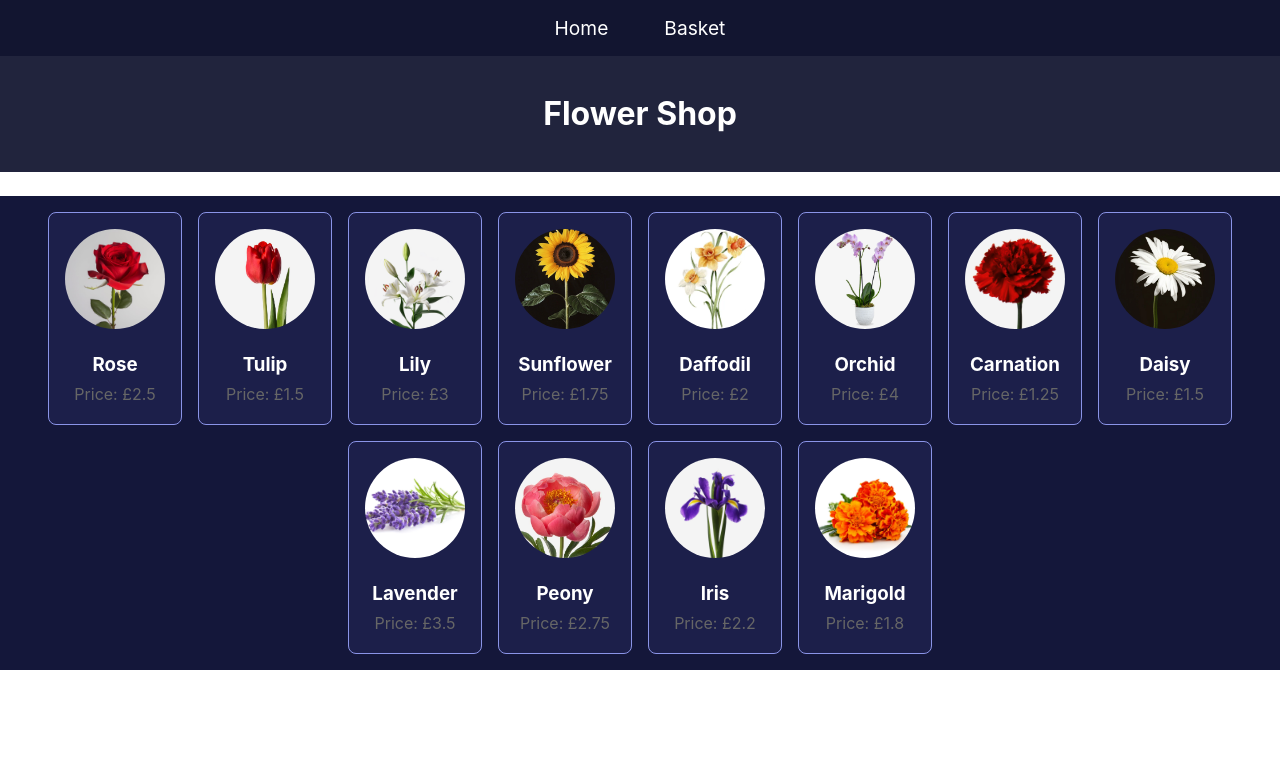
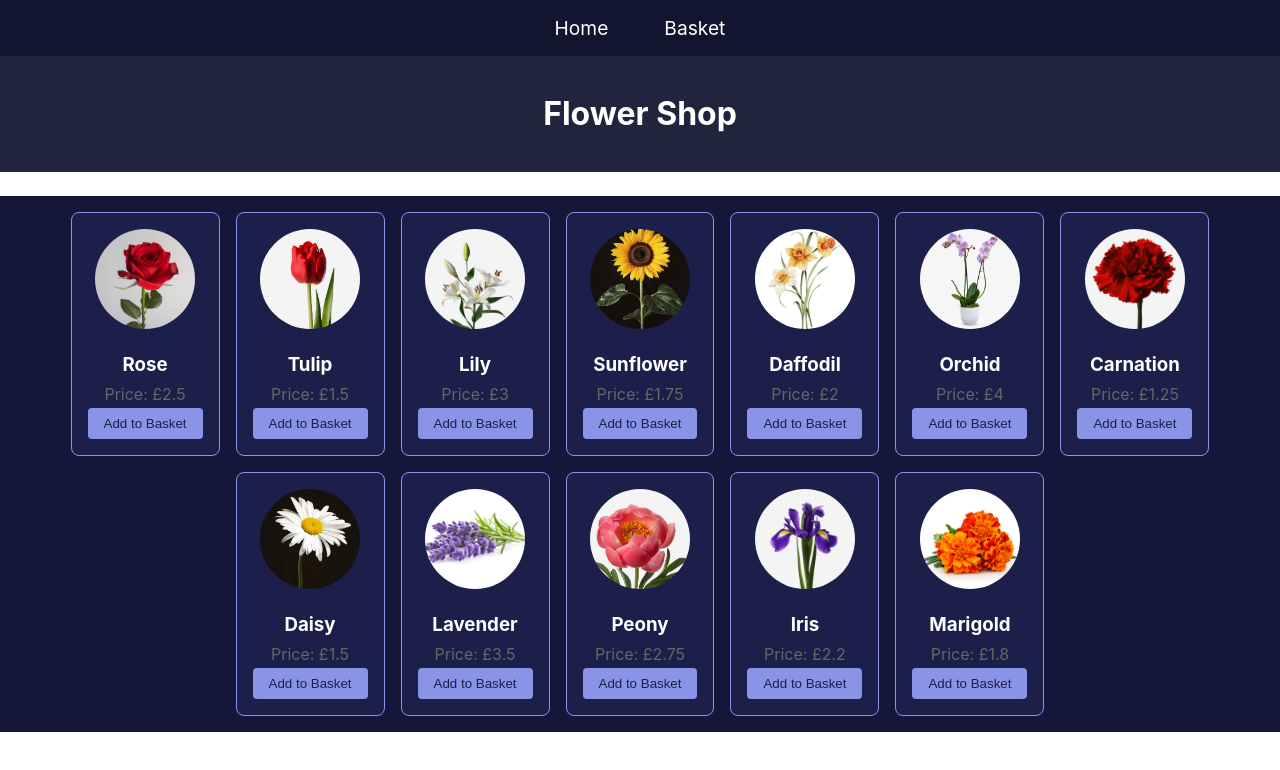
Before and after one commit to anumhaider/FlowerShop, a React (Create React App) app: page / in a window 1280 px wide. Shown: the top 770 px of the page. Built offline with nearby package versions, Linux system fonts and the light colour scheme; the HTML template or start-up script is replaced by a standard one.

Commit message:
get toast to work and add hook

```diff
--- a/src/App.js
+++ b/src/App.js
@@ -1,41 +1,17 @@
-import React, { useState } from 'react';
+import React from 'react';
 import { BrowserRouter as Router, Route, Routes } from 'react-router-dom';
 import Home from './pages/Home';
 import BasketPage from './pages/BasketPage';
-import FlowerDetailPage from './pages/FlowerDetail'; // Import the new detail page
+import FlowerDetailPage from './pages/FlowerDetail';
 import NotFound from './pages/NotFound';
 import NavBar from './components/NavBar/NavBar';
 import { ToastContainer } from 'react-toastify';
 import 'react-toastify/dist/ReactToastify.css';
 import './App.css';
+import useBasket from './hooks/useBasket'; // Import the custom hook
 
 const App = () => {
-  const [basket, setBasket] = useState([]);
-
-  const addToBasket = (flower) => {
-    setBasket((prevBasket) => {
-      const existingFlower = prevBasket.find((item) => item.id === flower.id);
-      if (existingFlower) {
-        return prevBasket.map((item) =>
-          item.id === flower.id ? { ...item, quantity: item.quantity + 1 } : item
-        );
-      } else {
-        return [...prevBasket, { ...flower, quantity: 1 }];
-      }
-    });
-  };
-
-  const updateQuantity = (id, quantity) => {
-    setBasket((prevBasket) =>
-      prevBasket.map((item) =>
-        item.id === id ? { ...item, quantity: parseInt(quantity, 10) } : item
-      )
-    );
-  };
-
-  const removeFromBasket = (id) => {
-    setBasket((prevBasket) => prevBasket.filter((item) => item.id !== id));
-  };
+  const { basket, addToBasket, updateQuantity, removeFromBasket } = useBasket();
 
   return (
     <Router>
--- a/src/components/FlowerCard/FlowerCard.js
+++ b/src/components/FlowerCard/FlowerCard.js
@@ -2,18 +2,24 @@ import React from 'react';
 import { useNavigate } from 'react-router-dom';
 import './FlowerCard.css';
 
-const FlowerCard = ({ flower }) => {
+const FlowerCard = ({ flower, addToBasket }) => {
   const navigate = useNavigate();
 
-  const handleClick = () => {
+  const handleCardClick = () => {
     navigate(`/flower/${flower.id}`);
   };
 
+  const handleAddToBasket = (e) => {
+    e.stopPropagation(); // Prevent the card click event
+    addToBasket(flower);
+  };
+
   return (
-    <div className="flower-card" onClick={handleClick}>
+    <div className="flower-card" onClick={handleCardClick}>
       <img src={flower.image} alt={flower.name} />
       <h3>{flower.name}</h3>
       <p>Price: £{flower.price}</p>
+      <button onClick={handleAddToBasket}>Add to Basket</button>
     </div>
   );
 };
--- /dev/null
+++ b/src/hooks/useBasket.js
@@ -0,0 +1,41 @@
+import { useState } from 'react';
+import { toast } from 'react-toastify';
+
+const useBasket = () => {
+  const [basket, setBasket] = useState([]);
+
+  const addToBasket = (flower) => {
+    setBasket((prevBasket) => {
+      const existingFlower = prevBasket.find((item) => item.id === flower.id);
+      if (existingFlower) {
+        return prevBasket.map((item) =>
+          item.id === flower.id ? { ...item, quantity: item.quantity + 1 } : item
+        );
+      } else {
+        return [...prevBasket, { ...flower, quantity: 1 }];
+      }
+    });
+    toast.success(`${flower.name} added to basket!`);
+  };
+
+  const updateQuantity = (id, quantity) => {
+    setBasket((prevBasket) =>
+      prevBasket.map((item) =>
+        item.id === id ? { ...item, quantity: parseInt(quantity, 10) } : item
+      )
+    );
+  };
+
+  const removeFromBasket = (id) => {
+    setBasket((prevBasket) => prevBasket.filter((item) => item.id !== id));
+  };
+
+  return {
+    basket,
+    addToBasket,
+    updateQuantity,
+    removeFromBasket,
+  };
+};
+
+export default useBasket;
--- a/src/pages/FlowerDetail.js
+++ b/src/pages/FlowerDetail.js
@@ -1,7 +1,7 @@
 import React from 'react';
 import { useParams, useNavigate } from 'react-router-dom';
 import flowers from '../constants/flowers';
-import FlowerDetailCard from '../components/FlowerDetailCard/FlowerDetailCard'; // Import the new component
+import FlowerDetailCard from '../components/FlowerDetailCard/FlowerDetailCard';
 
 const FlowerDetailPage = ({ addToBasket }) => {
   const { id } = useParams();
--- a/src/pages/Home.js
+++ b/src/pages/Home.js
@@ -1,19 +1,14 @@
 import React from 'react';
 import FlowerList from '../components/FlowerList/FlowerList';
-import { toast } from 'react-toastify';
-import  flowers  from '../constants/flowers';
+import flowers from '../constants/flowers';
 import './Home.css';
 
 const Home = ({ addToBasket }) => {
-  const handleAddToBasket = (flower) => {
-    addToBasket(flower);
-    toast.success(`${flower.name} added to basket!`);
-  };
 
   return (
     <div>
       <h1>Flower Shop</h1>
-      <FlowerList flowers={flowers} addToBasket={handleAddToBasket} />
+      <FlowerList flowers={flowers} addToBasket={addToBasket} />
     </div>
   );
 };
```
